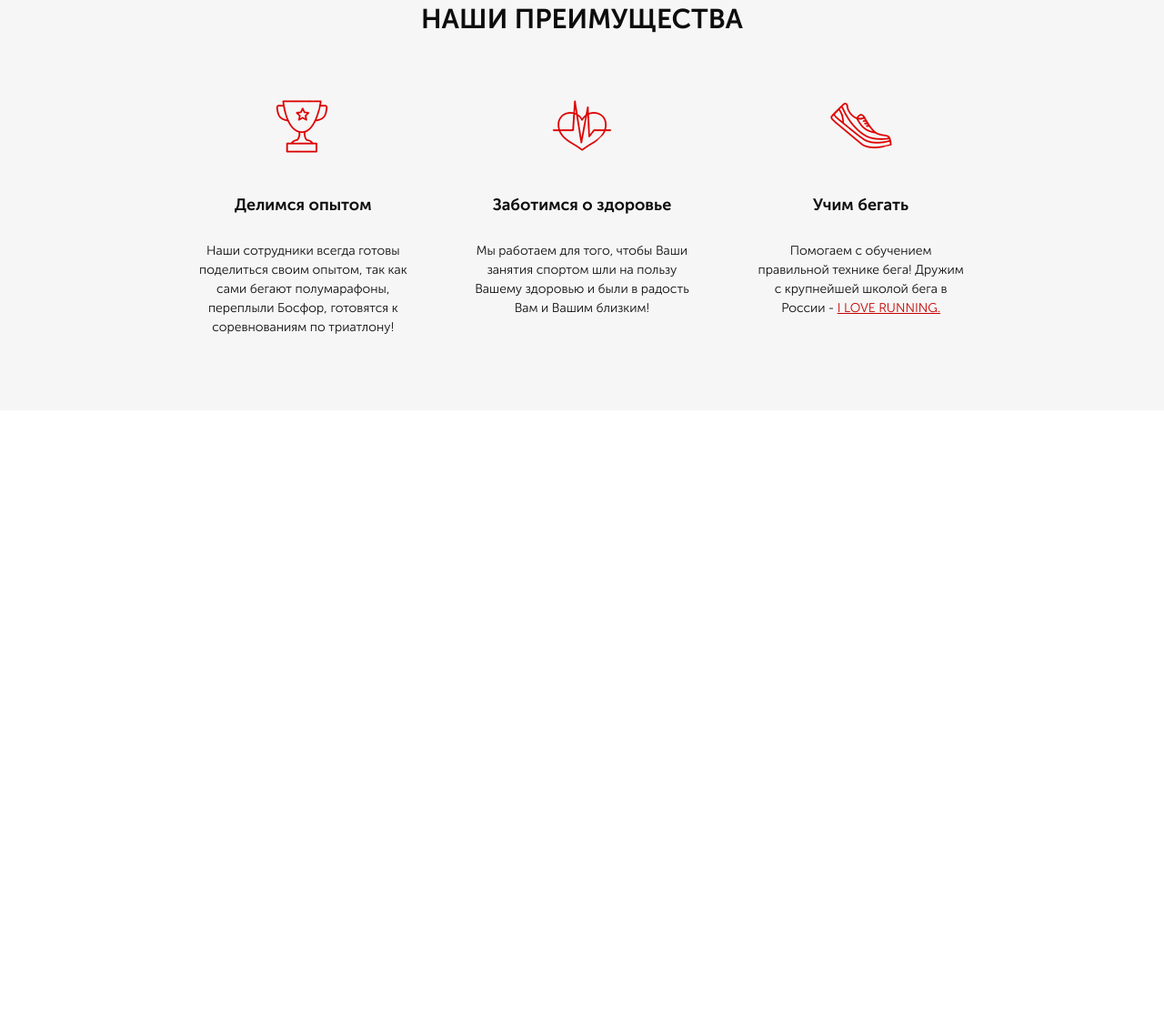
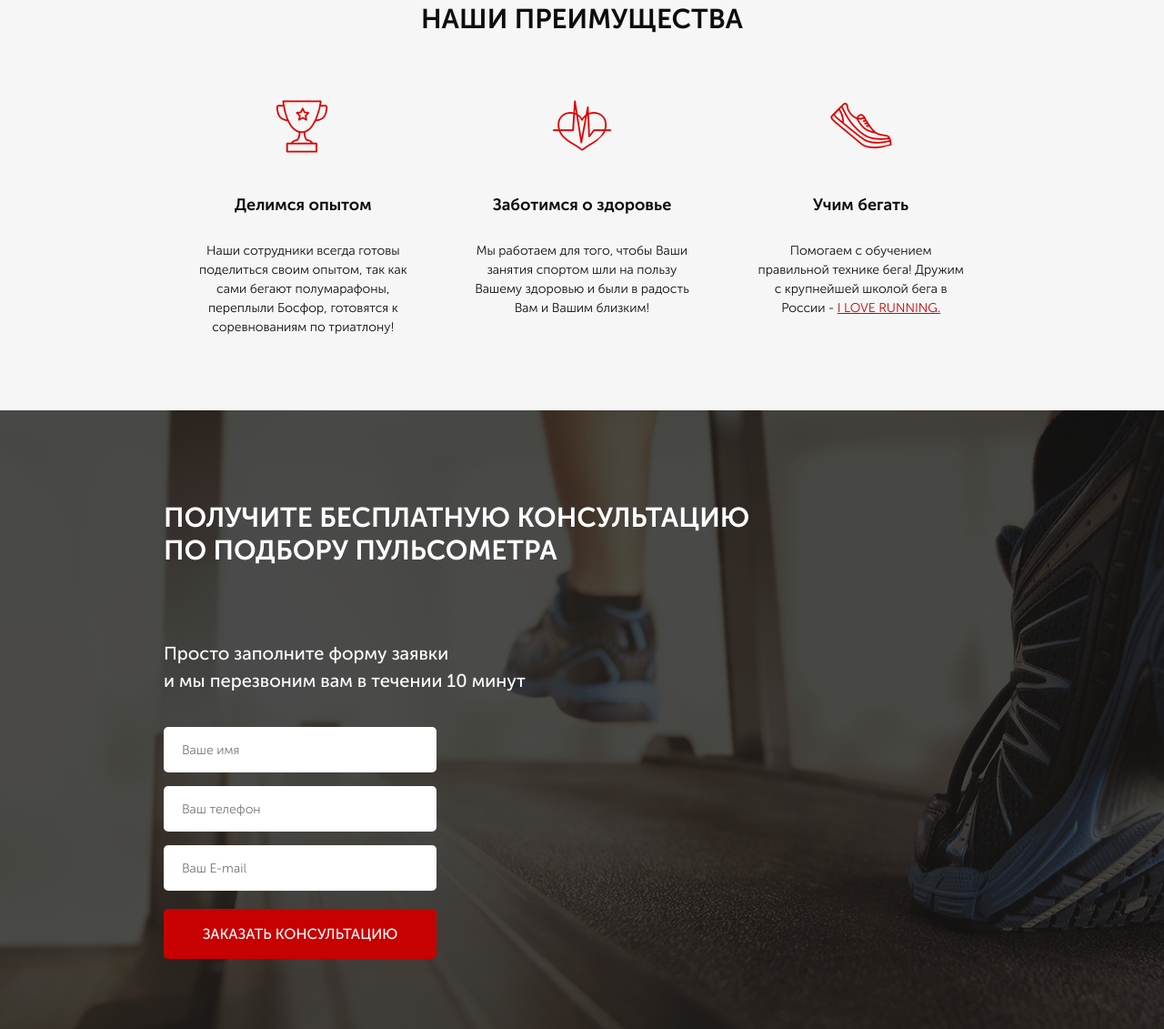
Before and after one commit to Drugoi222-coder/Project_4, a website: page src/index.html in a window 1280 px wide. Shown: the part 768-1899 px from the top of the page at 91% size. Before the commit the page ends 1219 px from the top, so only its background shows below. Drawn offline with nearby package versions, Linux system fonts and the light colour scheme.

Commit message:
add consultation

```diff
--- a/src/index.html
+++ b/src/index.html
@@ -87,5 +87,24 @@
             </div>
         </div>
     </div>
+    <div class="consultation">
+        <div class="container">
+            <h2 class="subheader subheader_left">
+                Получите бесплатную консультацию<br>
+                по подбору пульсометра
+            </h2>
+            <div class="consultation__descr">
+                Просто заполните форму заявки <br>
+                и мы перезвоним вам в течении 10 минут
+            </div>
+            <form class='feed-form' action="#" method="">
+                <input required name='name' placeholder='Ваше имя' type="text">
+                <input required name='phone' placeholder='Ваш телефон' type="number">
+                <input required name='email' placeholder='Ваш E-mail' type="email">
+
+                <button class="button button_submit">ЗАКАЗАТЬ кОНСУЛЬТАЦИЮ</button>
+            </form>
+        </div>
+    </div>
 </body>
 </html>
--- a/src/sass/blocks/_buttons.sass
+++ b/src/sass/blocks/_buttons.sass
@@ -14,3 +14,7 @@
         height: 50px
         font-size: 16px
         margin-top: 68px
+    &_submit
+        width: 100%
+        height: 55px
+        font-size: 16px
--- /dev/null
+++ b/src/sass/blocks/_consultation.sass
@@ -0,0 +1,10 @@
+.consultation
+    height: 680px
+    padding: 100px 0 92px 0
+    background: url(../../img/bg/middle_background.png)
+    &__descr
+        font-size: 20px
+        font-weight: 500
+        text-align: left
+        color: #ffffff
+        margin-top: 80px
--- /dev/null
+++ b/src/sass/blocks/_forms.sass
@@ -0,0 +1,18 @@
+.feed-form
+    margin-top: 36px
+    display: flex
+    flex-direction: column
+    width: 300px
+    input
+        height: 50px
+        border-radius: 5px
+        background-color: #ffffff
+        border: none
+        margin-bottom: 15px
+        padding: 0 20px
+        font-size: 14px
+        font-weight: 300
+        text-align: left
+        color: #4b4b4b
+        &:nth-child(3)
+            margin-bottom: 20px
--- a/src/sass/blocks/_subheader.sass
+++ b/src/sass/blocks/_subheader.sass
@@ -3,3 +3,8 @@
     font-weight: bold
     text-align: center
     color: #0d0d0d
+    text-transform: uppercase
+    &_left
+        font-size: 30px
+        color: #ffffff
+        text-align: left
--- a/src/sass/style.sass
+++ b/src/sass/style.sass
@@ -14,3 +14,5 @@
 @import "blocks/_advantages"
 @import "blocks/_subheader"
 @import "_media"
+@import "blocks/_consultation"
+@import "blocks/_forms"
```
Also changed, not shown: src/css/style.min.css, 1 other file.
